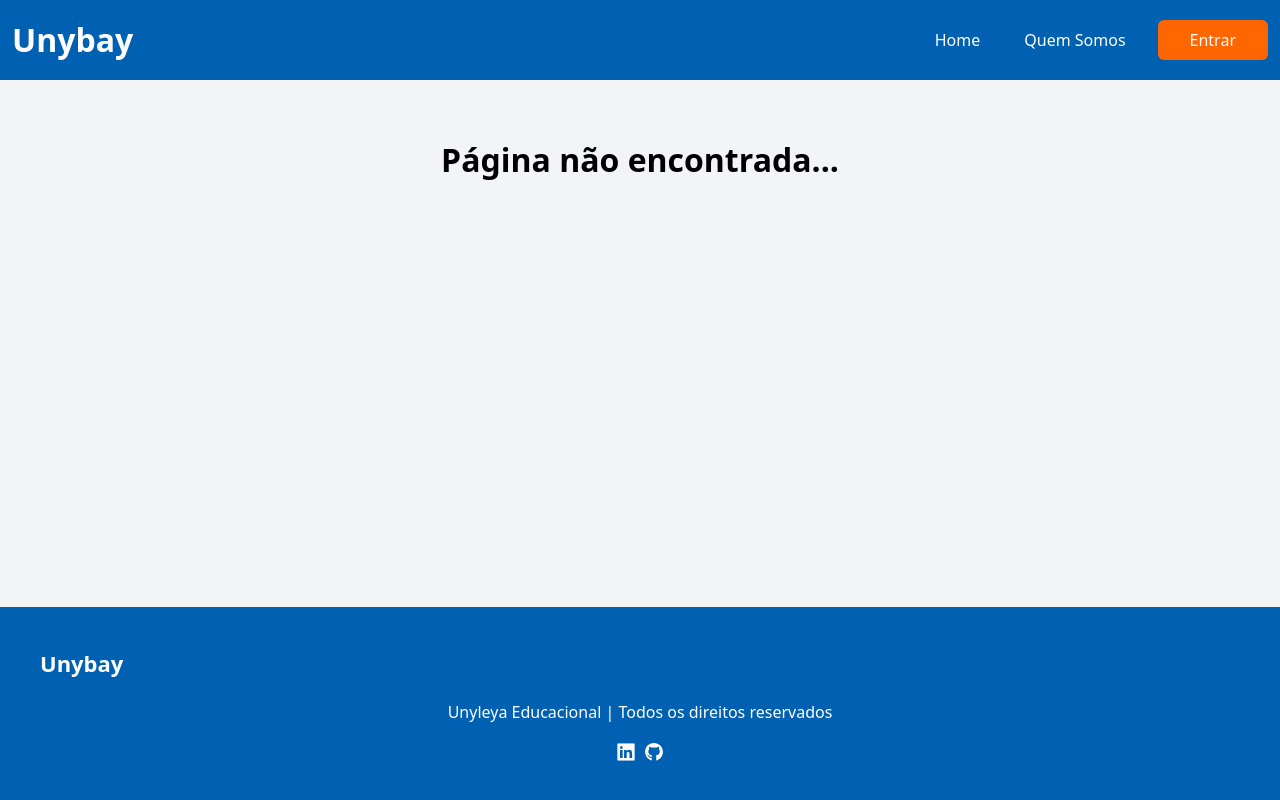
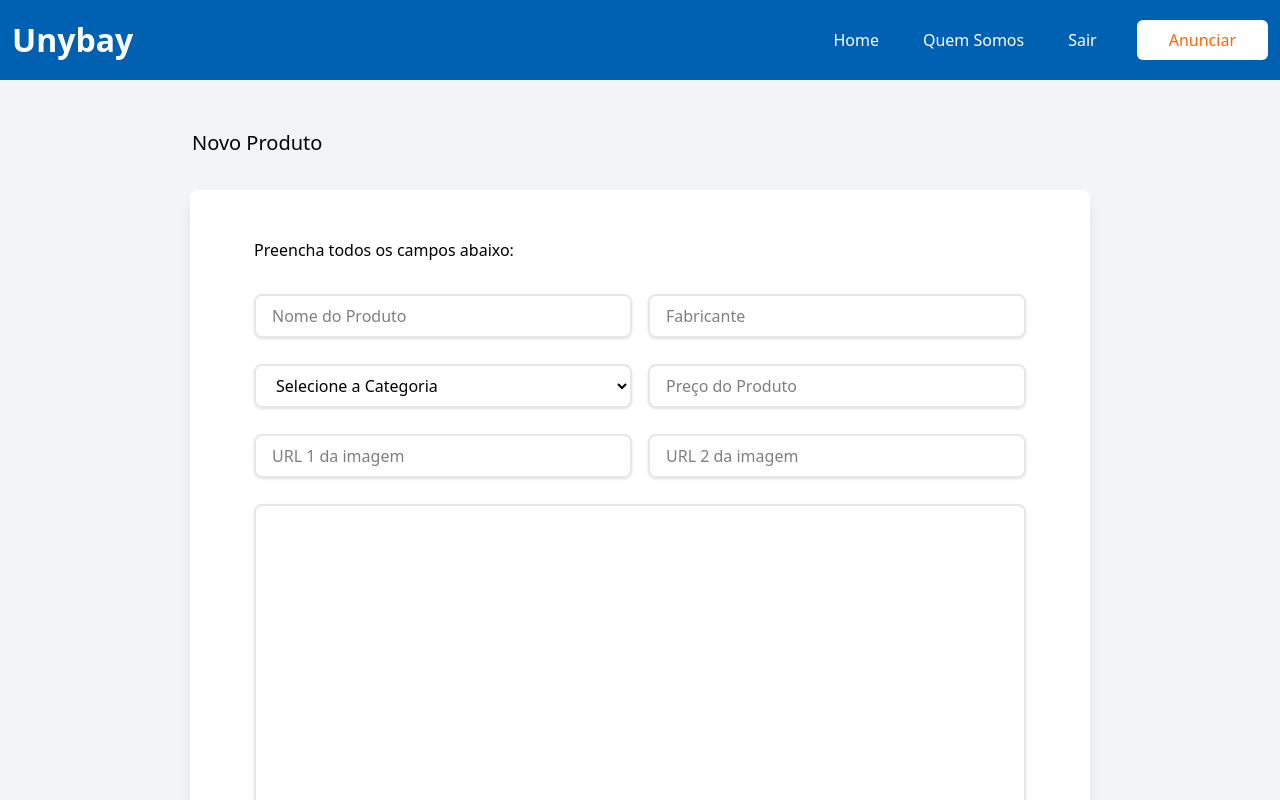
Before and after one commit to beacastroalves/projeto-final-pos-unyleya, a React (Vite) app: page /form-product in a window 1280 px wide. Shown: the top 800 px of the page. Built offline with nearby package versions, Linux system fonts and the light colour scheme.

Commit message:
Criando o Formulário de Cadastro de Produto

```diff
--- a/src/App.tsx
+++ b/src/App.tsx
@@ -10,6 +10,7 @@ import Login from "./pages/login";
 import Register from "./pages/register";
 import Dashboard from "./pages/dashboard";
 import UserProducts from "./pages/user-products";
+import FormProduct from "./pages/form-product";
 
 const App = () => {
   const router = createBrowserRouter([
@@ -54,6 +55,10 @@ const App = () => {
       element: <UserProducts />
     },
     {
+      path: "/form-product",
+      element: <FormProduct />
+    },
+    {
       path: "*",
       element: <NotFound />
     },
--- /dev/null
+++ b/src/pages/form-product/index.tsx
@@ -0,0 +1,133 @@
+import { useForm } from "react-hook-form";
+import AdminTemplate from "../../templates/admin-template";
+
+import * as Yup from "yup";
+import { yupResolver } from "@hookform/resolvers/yup";
+
+type FormProduct = {
+  name: string;
+  brand: string;
+  category: string;
+  price: number;
+  url1: string;
+  url2: string;
+};
+
+const schemaValidation = Yup.object().shape({
+  name: Yup.string().required("Campo obrigatório"),
+  brand: Yup.string().required("Campo obrigatório"),
+  category: Yup.string().required("Campo obrigatório"),
+  price: Yup.number().required("Campo obrigatório"),
+  url1: Yup.string().required("Campo obrigatório"),
+  url2: Yup.string().required("Campo obrigatório"),
+});
+
+const FormProduct = () => {
+
+  const {
+    register,
+    formState: { errors },
+  } = useForm<FormProduct>({ resolver: yupResolver(schemaValidation) });
+
+  return (
+    <AdminTemplate>
+      <h1 className="text-[20px] my-8 max-w-[900px] w-full px-12">Novo Produto</h1>
+      <div className="max-w-[900px] bg-white py-8 px-16 rounded-lg shadow-lg w-full flex flex-col gap-4 self-center">
+        <p className="py-4">Preencha todos os campos abaixo:</p>
+        <form className="">
+          <div className="flex gap-4">
+            <div className="flex-1 w-full min-h-[70px] h-[70px]">
+              <input
+                {...register("name")}
+                className="border-2 border-gray-200 w-full rounded-lg py-2 px-4 outline-gray-400 shadow-sm"
+                placeholder="Nome do Produto"
+              />
+              { errors.name && (
+                <span className="text-red-700 text-[12px] ml-2">{ errors.name.message }</span>
+              )}
+            </div>
+
+            <div className="flex-1 w-full min-h-[70px] h-[70px]">
+              <input
+                {...register("brand")}
+                className="border-2 border-gray-200 w-full rounded-lg py-2 px-4 outline-gray-400 shadow-sm"
+                placeholder="Fabricante"
+              />
+              { errors.brand && (
+                <span className="text-red-700 text-[12px] ml-2">{ errors.brand.message }</span>
+              )}
+            </div>
+          </div>
+
+          <div className="flex gap-4">
+            <div className="flex-1 w-full min-h-[70px] h-[70px]">
+              <select
+                {...register("category")}
+                className="border-2 border-gray-200 w-full rounded-lg py-2 px-4 outline-gray-400 shadow-sm"
+              >
+                <option disabled selected value="">Selecione a Categoria</option>
+                <option value={"jogos"}>Jogos</option>
+                <option value={"roupas"}>Roupas</option>
+                <option value={"veiculos"}>Veiculos</option>
+                <option value={"ferramentas"}>Ferramentas</option>
+                <option value={"comida"}>Comida</option>
+                <option value={"presentes"}>Presentes</option>
+                <option value={"outros"}>Outros</option>
+              </select>
+              { errors.category && (
+                <span className="text-red-700 text-[12px] ml-2">{ errors.category.message }</span>
+              )}
+            </div>
+
+            <div className="flex-1 w-full min-h-[70px] h-[70px]">
+              <input
+                {...register("price")}
+                className="border-2 border-gray-200 w-full rounded-lg py-2 px-4 outline-gray-400 shadow-sm"
+                placeholder="Preço do Produto"
+              />
+              { errors.price && (
+                <span className="text-red-700 text-[12px] ml-2">{ errors.price.message }</span>
+              )}
+            </div>
+          </div>
+
+          <div className="flex gap-4">
+            <div className="flex-1 w-full min-h-[70px] h-[70px]">
+              <input
+                {...register("url1")}
+                className="border-2 border-gray-200 w-full rounded-lg py-2 px-4 outline-gray-400 shadow-sm"
+                placeholder="URL 1 da imagem"
+              />
+              { errors.url1 && (
+                <span className="text-red-700 text-[12px] ml-2">{ errors.url1.message }</span>
+              )}
+            </div>
+
+            <div className="flex-1 w-full min-h-[70px] h-[70px]">
+              <input
+                {...register("url2")}
+                className="border-2 border-gray-200 w-full rounded-lg py-2 px-4 outline-gray-400 shadow-sm"
+                placeholder="URL 2 da imagem"
+              />
+              { errors.url2 && (
+                <span className="text-red-700 text-[12px] ml-2">{ errors.url2.message }</span>
+              )}
+            </div>
+          </div>
+
+          <div className="flex-1 w-full min-h-[70px] h-[350px] ">
+            <textarea className="outline-gray-300 w-full min-h-[100%] border-2 border-gray-200 rounded-lg p-4 shadow-sm" ></textarea>
+          </div>
+          <button
+            className="bg-primary text-white w-full border-2 border-primary rounded-lg py-2 px-4 mt-8 mb-4 cursor-pointer transition duration-200 hover:bg-primary-300 active:bg-primary-600 active:translate-[1px]"
+            type="submit"
+          >
+            Salvar
+          </button>
+        </form>
+      </div>
+    </AdminTemplate>
+  )
+};
+
+export default FormProduct;
```
